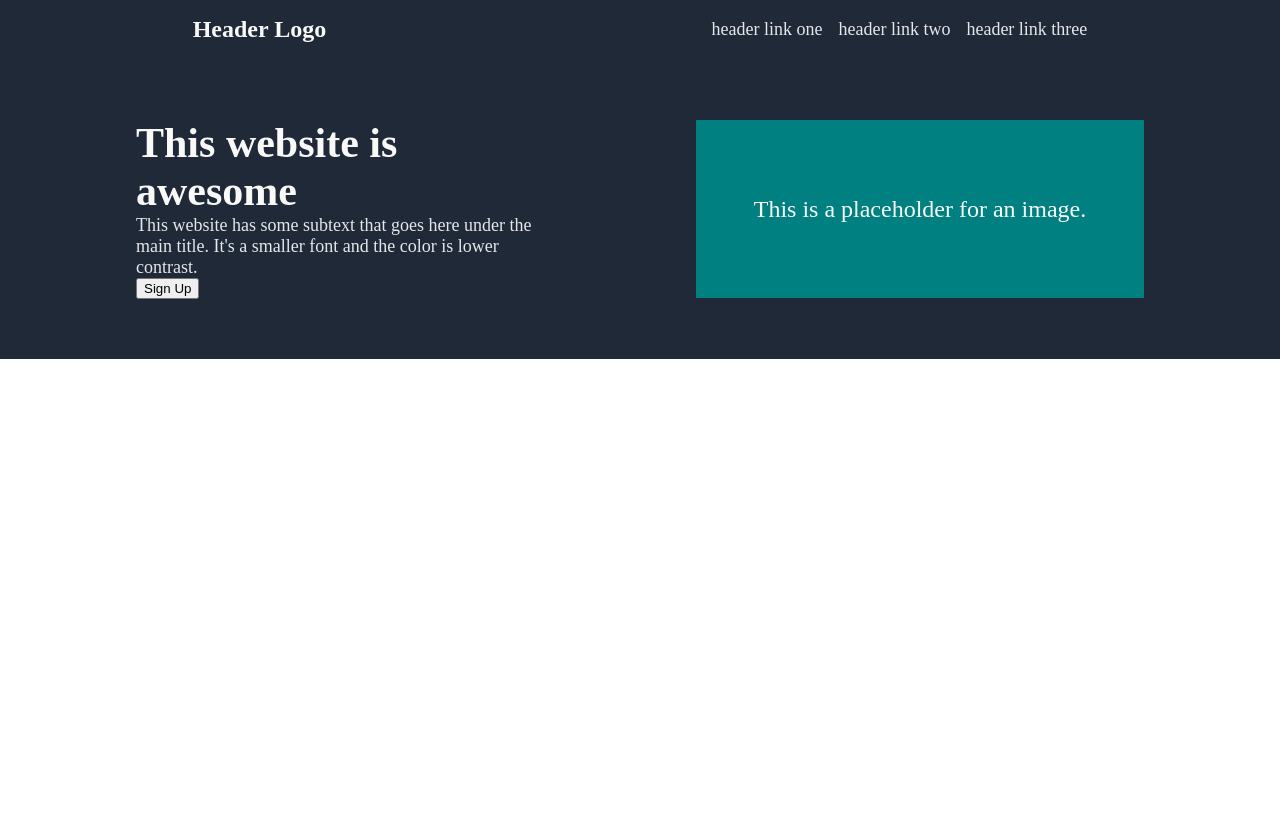
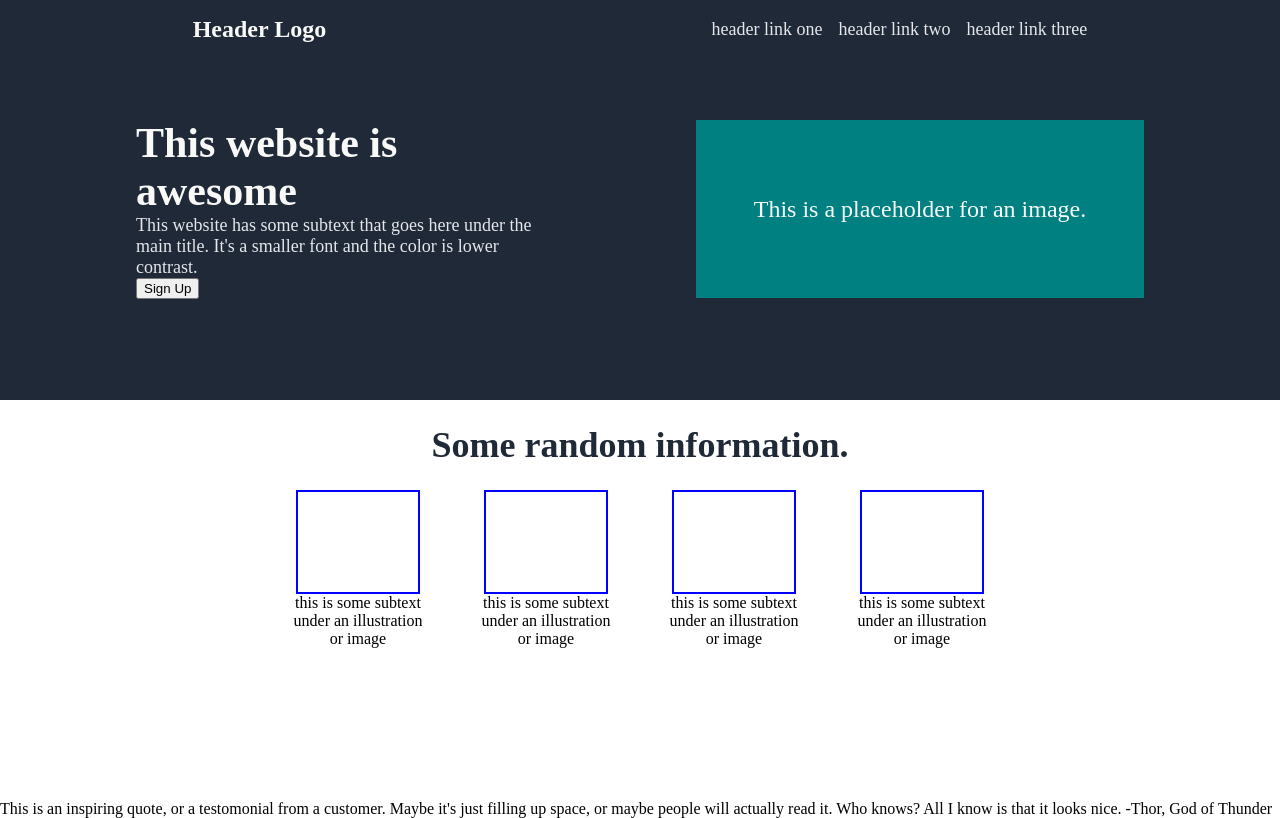
Before and after one commit to Asim-commits/landing-page, a plain HTML site: page index.html in a window 1280 px wide. Drawn offline with Linux system fonts and the light colour scheme.

Commit message:
Information Section Finished

```diff
--- a/index.html
+++ b/index.html
@@ -28,6 +28,44 @@
                     </div>
                 </div>
             </div>
+            <div class="information-container">
+                <div class="information">
+                    <h1 class="info">Some random information.</h1>
+                </div>
+                <div class="small-containers">
+                    <div class="small-container">
+                        <div class="small-image-container"></div>
+                        <div class="image-info-text">
+                            this is some subtext under an illustration or image
+                        </div>
+                    </div>
+                    <div class="small-container">
+                        <div class="small-image-container"></div>
+                        <div class="image-info-text">
+                            this is some subtext under an illustration or image
+                        </div>
+                    </div>
+                    <div class="small-container">
+                        <div class="small-image-container"></div>
+                        <div class="image-info-text">
+                            this is some subtext under an illustration or image
+                        </div>
+                    </div>
+                    <div class="small-container">
+                        <div class="small-image-container"></div>
+                        <div class="image-info-text">
+                            this is some subtext under an illustration or image
+                        </div>
+                    </div>
+                </div>
+            </div>
+            <div class="quotation-section">
+                <div class="quote">
+                    This is an inspiring quote, or a testomonial from a customer. Maybe it's just filling up space, or maybe
+                    people will actually read it. Who knows? All I know is that it looks nice.
+                    -Thor, God of Thunder
+                </div>
+            </div>
         </div>
     </body>
 </html>
--- a/styles.css
+++ b/styles.css
@@ -1,10 +1,12 @@
-body {
+html, body {
     margin: 0px;
     padding: 0px;
+    height: 100%;
 }
 
 .flex-container {
-    display: flex;
+    /* display: flex; */
+    height: 100%;
 }
 
 .header {
@@ -40,6 +42,12 @@ h1.hero-text {
     margin: 0px;
 }
 
+h1.info {
+    color: #1f2937;
+    font-weight: 800px;
+    font-size: 36px;
+}
+
 ul {
     display: flex;
     list-style-type: none;
@@ -73,3 +81,33 @@ p.hero-paragraph {
     width: 400px;
     height: 130px;
 }
+
+.information-container {
+    display: flex;
+    flex-direction: column;
+    height: 50%;
+}
+
+.information {
+    display: flex;
+    align-items: center;
+    justify-content: center;
+}
+
+.small-containers {
+    display: flex;
+    justify-content: center;
+    gap: 48px;
+}
+
+.small-container {
+    text-align: center;
+    width: 140px;
+}
+
+.small-image-container {
+    width: 120px;
+    height: 100px;
+    border: 2px solid blue;
+    margin: 0px auto;
+}
```
